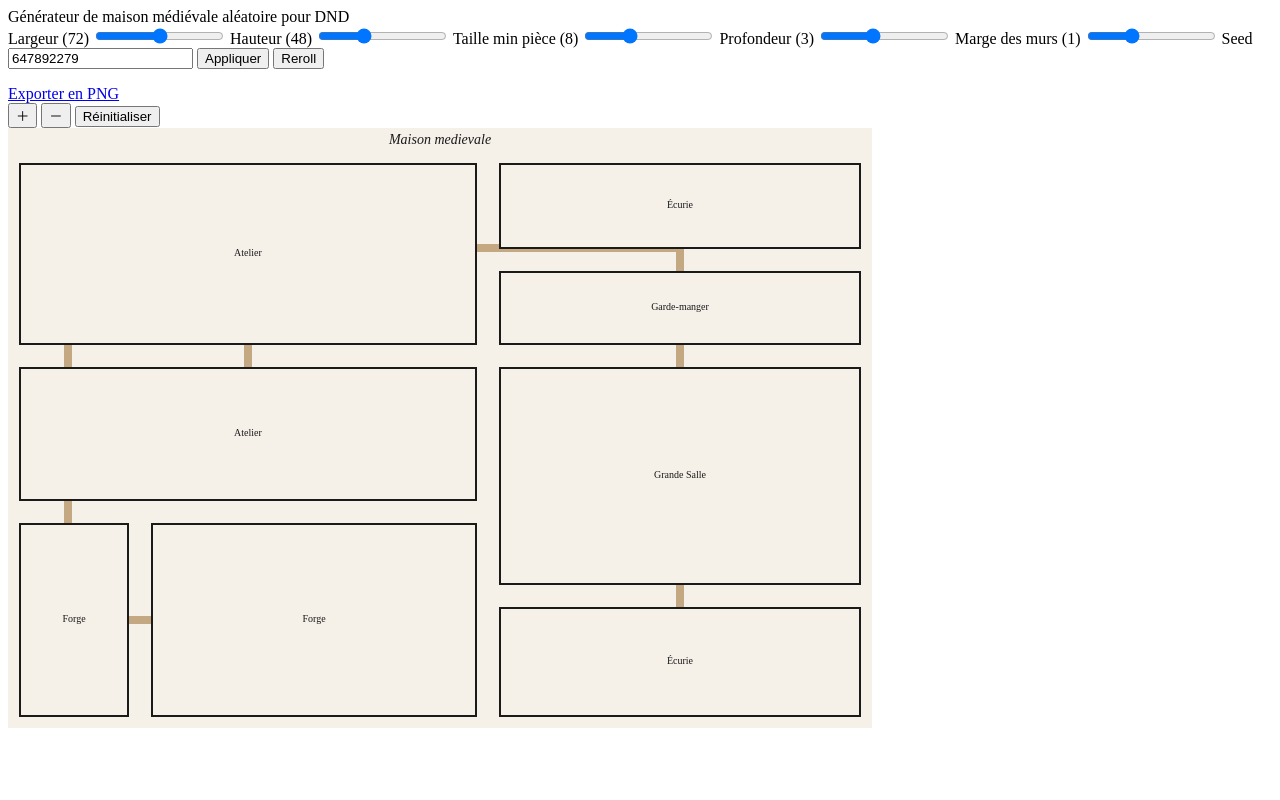
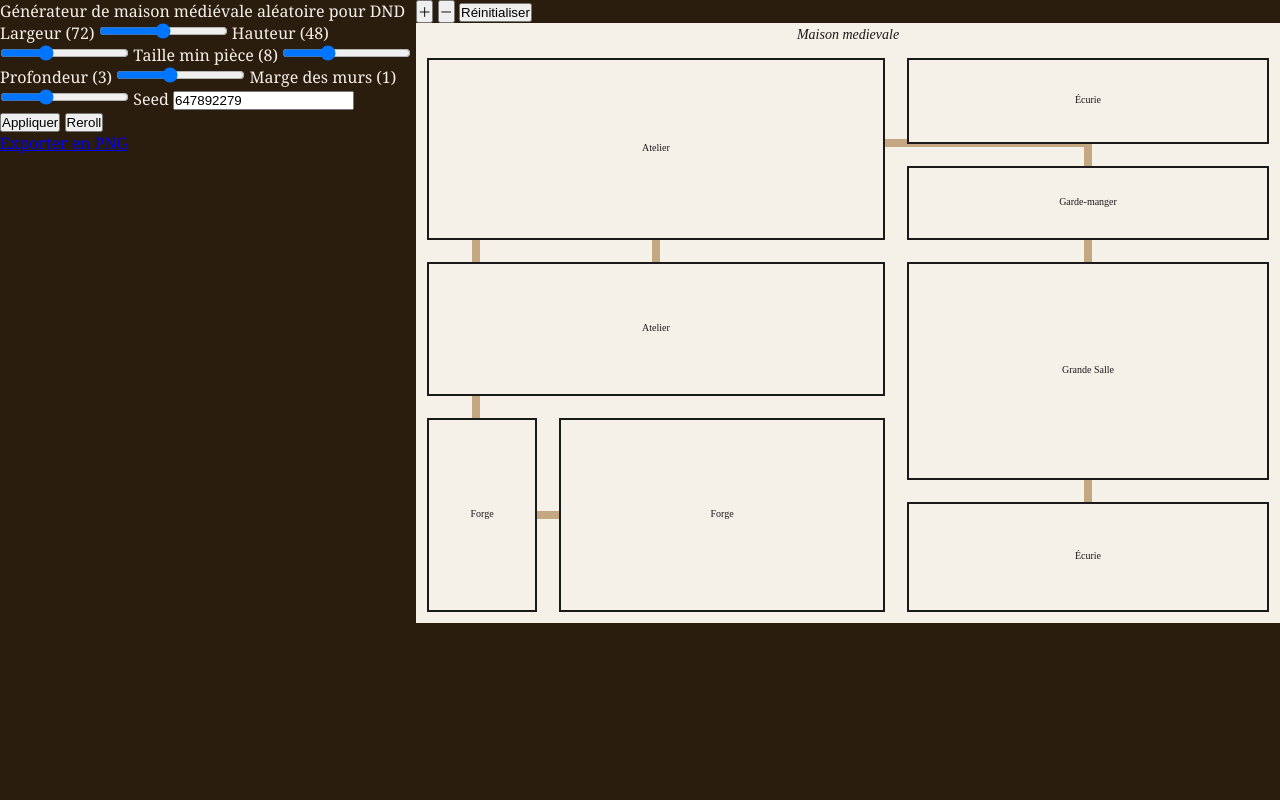
Before and after one commit to Mispille/medieval-floor-plan, a Flask app: page / in a window 1280 px wide. Run offline with Flask 3, Linux system fonts and the light colour scheme.

Commit message:
Add basic CSS styling to index.html

```diff
--- a/templates/index.html
+++ b/templates/index.html
@@ -2,12 +2,33 @@
   <head>
     <meta charset="UTF-8" />
     <title>Générateur médiéval</title>
+    <style>
+      * {
+        box-sizing: border-box;
+        margin: 0;
+        padding: 0;
+      }
+
+      body {
+        font-family: Georgia, serif;
+        background-color: #2b1d0e;
+        color: #f5f0e8;
+        height: 100vh;
+        display: flex;
+      }
+
+      .layout {
+        display: flex;
+        width: 100%;
+        height: 100%;
+      }
+    </style>
   </head>
   <body>
     <div class="layout">
       <aside class="panel">
         Générateur de maison médiévale aléatoire pour DND
-        <form>
+        <form method="get" action="/">
           <label>Largeur ({{ width }})</label>
           <input
             type="range"
```
